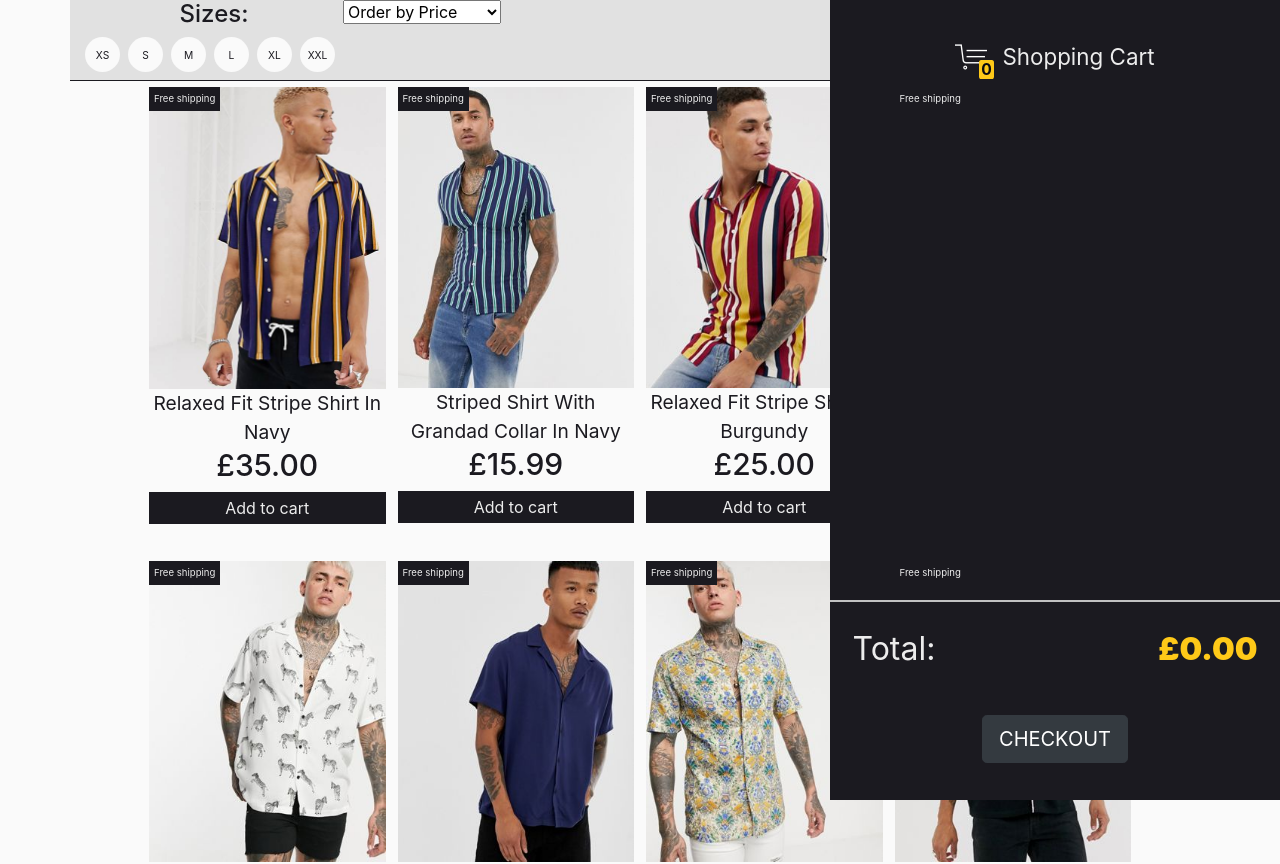
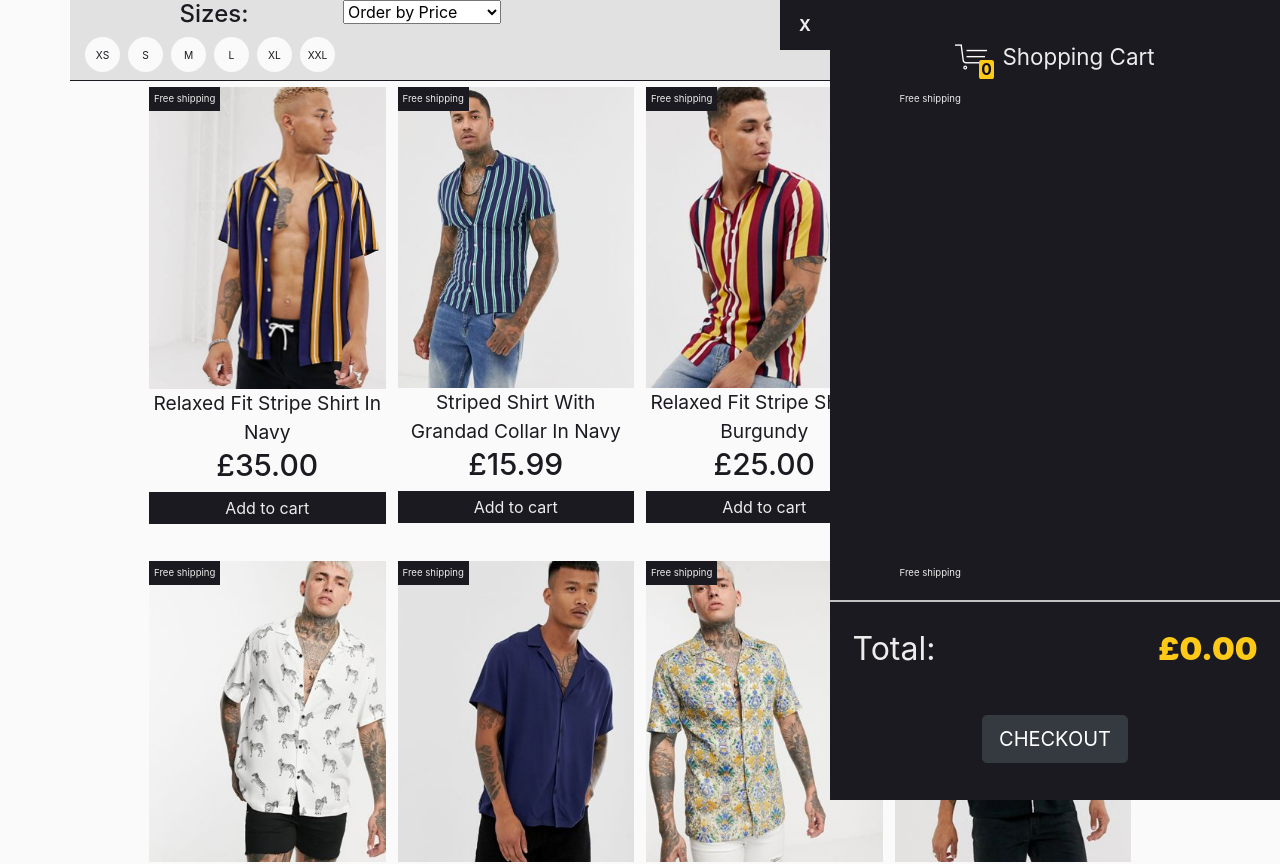
Before and after one commit to RBGeorgiev/javascript-practice, a React (Create React App) app in the folder shopping-cart-react/: page / in a window 1280 px wide. Shown: the top 864 px of the page. Built offline with nearby package versions, Linux system fonts and the light colour scheme.

Commit message:
styled open cart button

```diff
--- a/shopping-cart-react/src/App.css
+++ b/shopping-cart-react/src/App.css
@@ -70,7 +70,7 @@ article {
   color: #ececec;
   padding: 5px;
   font-size: .6em;
-  background-color: #1b1a20;
+  background: #1b1a20;
   cursor: default;
 }
 
@@ -104,7 +104,7 @@ article {
   line-height: 35px;
   text-align: center;
   color: #1b1a20;
-  background-color: #fafafa;
+  background: #fafafa;
   border: 1px solid transparent;
 }
 
@@ -113,7 +113,7 @@ article {
 }
 
 .checkbox-container label input:checked~.checkmark {
-  background-color: #1b1a20;
+  background: #1b1a20;
   color: #ececec;
 }
 
@@ -124,11 +124,23 @@ article {
   right: 0px;
   width: 450px;
   height: 100%;
-  background-color: #1b1a20;
+  background: #1b1a20;
   box-sizing: border-box;
   -webkit-transition: right .2s;
   transition: right .2s;
   color: #ececec;
+}
+
+.cart-open-btn {
+    position: absolute;
+    left: -50px;
+    width: 50px;
+    height: 50px;
+    line-height: 50px;
+    font-weight: 700;
+    background: #1b1a20;
+    color: #ececec;
+    cursor: pointer;
 }
 
 .cart-header {
@@ -155,7 +167,7 @@ article {
   font-weight: 700;
   font-size: .7em;
   line-height: 18px;
-  background-color: #FFC918;
+  background: #FFC918;
   color: #0c0b10;
   bottom: -10px;
   right: -15px;
@@ -235,7 +247,7 @@ article {
   width: 100%;
   height: 200px;
   z-index: 2;
-  background-color: #1b1a20;
+  background: #1b1a20;
   border-top: 2px #c2c2c2 solid;
 }
 
--- a/shopping-cart-react/src/components/cart.js
+++ b/shopping-cart-react/src/components/cart.js
@@ -56,6 +56,7 @@ class Cart extends React.Component {
 
         return (
             <div className="cart">
+                <span className="cart-open-btn">X</span>
                 <div className="cart-shelf-container">
                     <div className="cart-header">
                         <span className="cart-image">
```
